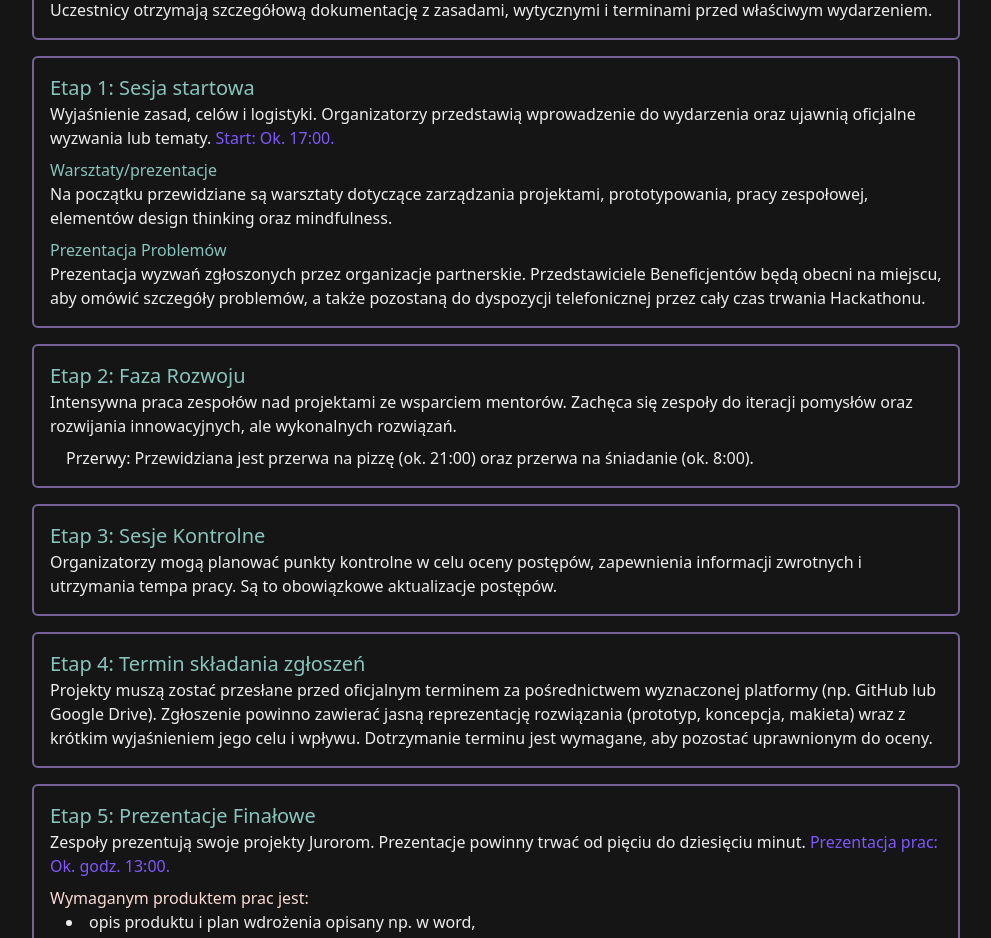
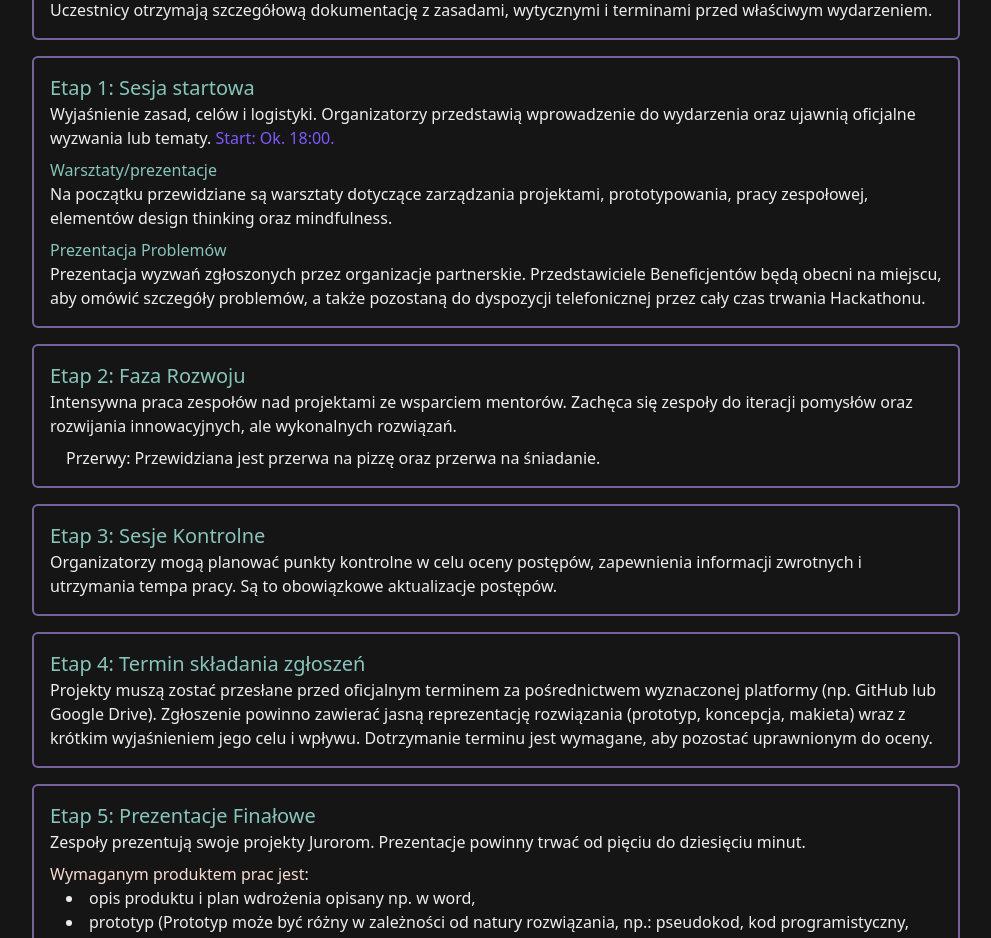
Before and after one commit to mkolaska04/hackaton, a Next.js app in the folder my-app/: page /harmonogram in a window 1280 px wide. Shown: the part 280-1218 px from the top of the page, without its empty margins (144-1135 px from the left). Built offline with nearby package versions, Linux system fonts and the light colour scheme; some icons are missing.

Commit message:
start hour changed

```diff
--- a/my-app/app/components/Harmonogram.tsx
+++ b/my-app/app/components/Harmonogram.tsx
@@ -48,7 +48,7 @@ export default function Harcodegram() {
             <p>
               Wyjaśnienie zasad, celów i logistyki. Organizatorzy przedstawią
               wprowadzenie do wydarzenia oraz ujawnią oficjalne wyzwania lub
-              tematy. <span className="text-primary">Start: Ok. 17:00.</span>
+              tematy. <span className="text-primary">Start: Ok. 18:00.</span>
             </p>
             <h4 className="text-secondary mt-2">Warsztaty/prezentacje</h4>
             <p>
@@ -88,8 +88,8 @@ export default function Harcodegram() {
             </p>
             <p className="flex items-center mt-2">
               <AccessAlarmIcon />
-              Przerwy: Przewidziana jest przerwa na pizzę (ok. 21:00) oraz
-              przerwa na śniadanie (ok. 8:00).
+              Przerwy: Przewidziana jest przerwa na pizzę oraz
+              przerwa na śniadanie.
             </p>
           </div>
         </AnimatedContent>
@@ -162,10 +162,10 @@ export default function Harcodegram() {
             <p>
               Zespoły prezentują swoje projekty Jurorom. Prezentacje powinny
               trwać od pięciu do dziesięciu minut.
-              <span className="text-primary">
+              {/* <span className="text-primary">
                 {" "}
                 Prezentacja prac: Ok. godz. 13:00.{" "}
-              </span>
+              </span> */}
             </p>
             <p className="mt-2 text-tertiary">Wymaganym produktem prac jest:</p>
             <ul className="list-disc list-inside ml-4">
@@ -198,7 +198,7 @@ export default function Harcodegram() {
             </h3>
             <p>
               Jurorzy oceniają projekty zgodnie z określonymi kryteriami.
-              <span className="text-primary"> Wyniki, nagrody: Ok. 15:00.</span>
+              {/* <span className="text-primary"> Wyniki, nagrody: Ok. 15:00.</span> */}
             </p>
           </div>
         </AnimatedContent>
--- a/my-app/app/page.tsx
+++ b/my-app/app/page.tsx
@@ -23,7 +23,7 @@ export default function Home() {
   const [windowHeight, setWindowHeight] = useState<number | string>("100vh");
   const [lowPerf, setLowPerf] = useState(false);
   const [isModalOpen, setIsModalOpen] = useState(false);
-  const eventDate = new Date("2026-03-07T16:00:00");
+  const eventDate = new Date("2026-03-07T18:00:00");
 
   // Daty zapisów
   const registrationStartDate = new Date("2026-01-22T00:00:00");
--- a/my-app/app/zasady/page.tsx
+++ b/my-app/app/zasady/page.tsx
@@ -325,8 +325,8 @@ export default function Regulamin() {
           {" "}
           <li>
             Hackathon odbędzie się w terminie 7 – 8 marca 2026 r. i będzie trwał
-            24 godziny – od godziny 16:00 w dniu 7 marca 2026 r. do godziny
-            16:00 w dniu 8 marca 2026 r.
+            24 godziny – od godziny 18:00 w dniu 7 marca 2026 r. do godziny
+            18:00 w dniu 8 marca 2026 r.
           </li>
           <li>
             Hackathon odbędzie się w formie stacjonarnej, a miejscem jego
```
Also changed, not shown: 1 other file (tests, documents, lock files or other folders).
